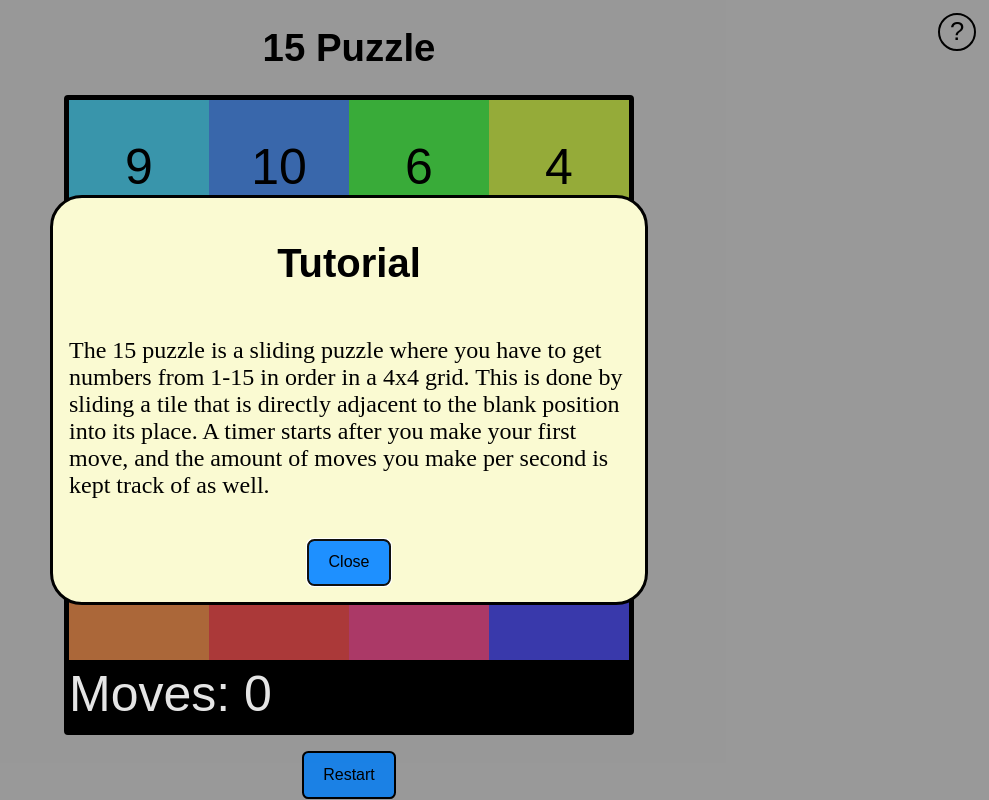
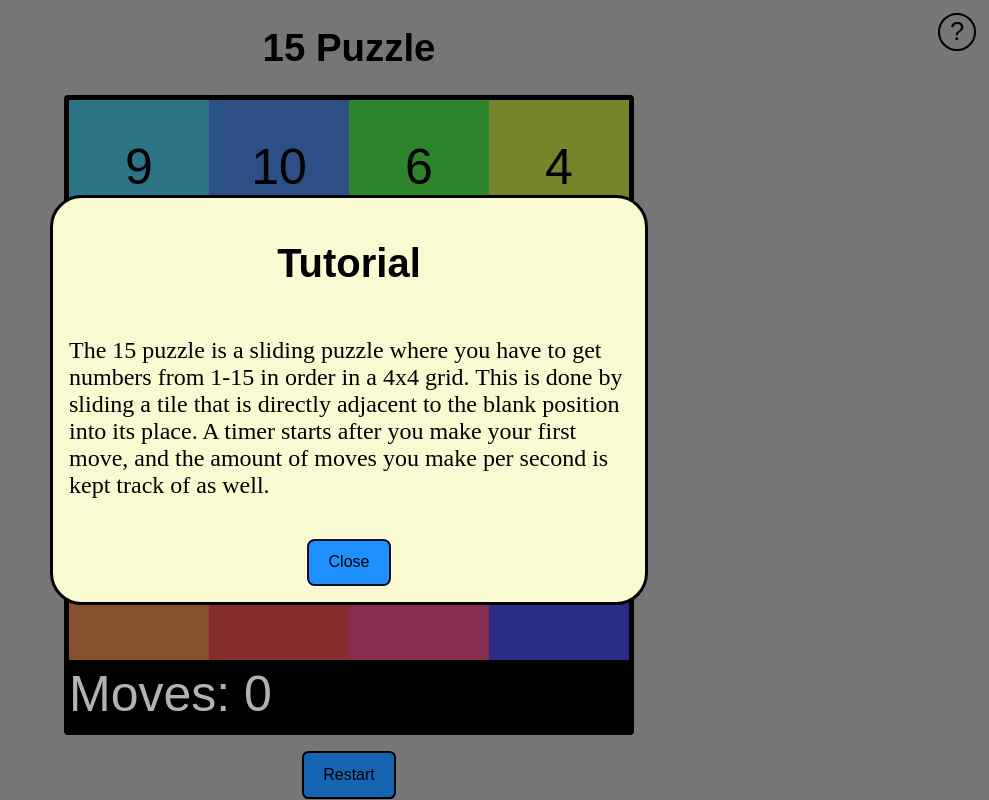
Before and after one commit to Justiniscoding/15-Puzzle, a SvelteKit app: page / in a window 1280 px wide. Shown: the whole page, without its empty margins (291-1280 px from the left). Built offline with nearby package versions, Linux system fonts and the light colour scheme.

Commit message:
feat: create animation for tutorial opening

```diff
--- a/src/routes/+page.svelte
+++ b/src/routes/+page.svelte
@@ -62,6 +62,21 @@
 	dialog {
 		border-radius: 2.5vw;
 		background-color: lightgoldenrodyellow;
+		transition: 0.35s;
+	}
+
+	dialog[open] {
+		transform: scale(1);
+	}
+
+	@starting-style {
+		dialog[open] {
+			transform: scale(0);
+		}
+	}
+
+	dialog::backdrop {
+		background-color: rgba(0, 0, 0, 0.3);
 	}
 
 	.dialogContainer {
```
